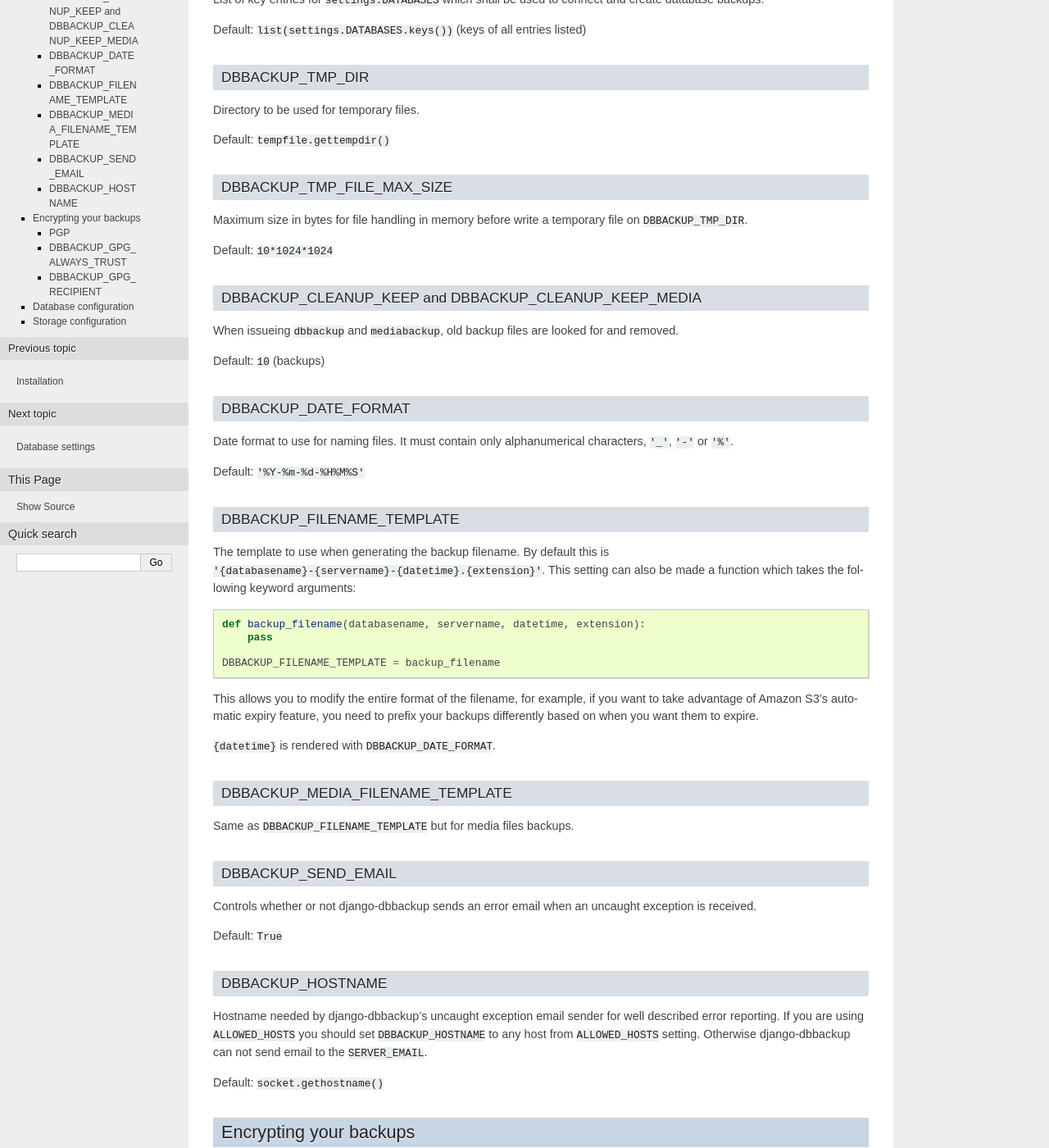
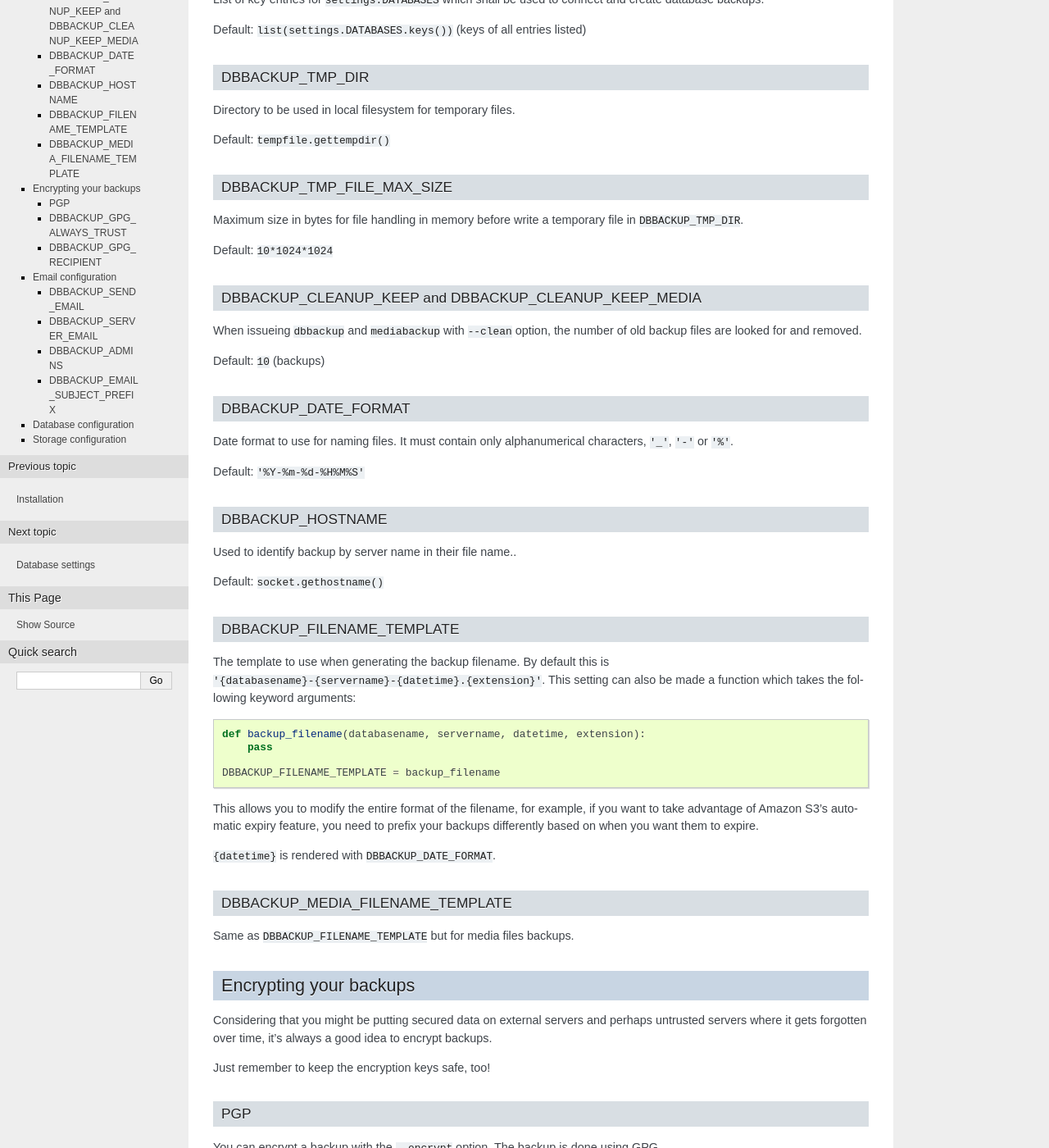
Before and after one commit to jazzband/django-dbbackup, a Sphinx documentation site: the page built from docs/configuration.rst, in a window 1280 px wide and 1400 px high, scrolled down 247 px. Shown: the whole window at 82% size. Built offline with Sphinx 7.4.7, drawn with Linux system fonts in a browser that asks for light colours; some of the changed text lies outside the part shown.

Commit message:
Added docs about email

```diff
--- a/docs/configuration.rst
+++ b/docs/configuration.rst
@@ -15,7 +15,7 @@
 DBBACKUP_TMP_DIR
 ~~~~~~~~~~~~~~~~
 
-Directory to be used for temporary files.
+Directory to be used in local filesystem for temporary files.
 
 Default: ``tempfile.gettempdir()``
 
@@ -23,7 +23,7 @@
 ~~~~~~~~~~~~~~~~~~~~~~~~~~
 
 Maximum size in bytes for file handling in memory before write a temporary
-file on ``DBBACKUP_TMP_DIR``.
+file in ``DBBACKUP_TMP_DIR``.
 
 Default: ``10*1024*1024``
 
@@ -31,8 +31,8 @@
 DBBACKUP_CLEANUP_KEEP and DBBACKUP_CLEANUP_KEEP_MEDIA
 ~~~~~~~~~~~~~~~~~~~~~~~~~~~~~~~~~~~~~~~~~~~~~~~~~~~~~
 
-When issueing ``dbbackup`` and ``mediabackup``, old backup files are
-looked for and removed.
+When issueing ``dbbackup`` and ``mediabackup`` with ``--clean`` option, the
+number of old backup files are looked for and removed.
 
 Default: ``10`` (backups)
 
@@ -43,6 +43,13 @@
 characters, ``'_'``, ``'-'`` or ``'%'``.
 
 Default: ``'%Y-%m-%d-%H%M%S'``
+
+DBBACKUP_HOSTNAME
+~~~~~~~~~~~~~~~~~
+
+Used to identify backup by server name in their file name..
+
+Default: ``socket.gethostname()``
 
 DBBACKUP_FILENAME_TEMPLATE
 ~~~~~~~~~~~~~~~~~~~~~~~~~~
@@ -68,25 +75,6 @@
 ~~~~~~~~~~~~~~~~~~~~~~~~~~~~~~~~
 
 Same as ``DBBACKUP_FILENAME_TEMPLATE`` but for media files backups.
-
-
-DBBACKUP_SEND_EMAIL
-~~~~~~~~~~~~~~~~~~~
-
-Controls whether or not django-dbbackup sends an error email when an uncaught
-exception is received.
-
-Default: ``True``
-
-DBBACKUP_HOSTNAME
-~~~~~~~~~~~~~~~~~
-
-Hostname needed by django-dbbackup's uncaught exception email sender for
-well described error reporting. If you are using ``ALLOWED_HOSTS`` you should
-set ``DBBACKUP_HOSTNAME`` to any host from ``ALLOWED_HOSTS`` setting. Otherwise
-django-dbbackup can not send email to the ``SERVER_EMAIL``.
-
-Default: ``socket.gethostname()``
 
 Encrypting your backups
 -----------------------
@@ -133,6 +121,46 @@
 The name of the key that is used for encryption. This setting is only used
 when making a backup with the ``--encrypt`` or ``--decrypt`` option.
 
+Email configuration
+-------------------
+
+DBBACKUP_SEND_EMAIL
+~~~~~~~~~~~~~~~~~~~
+
+Controls whether or not django-dbbackup sends an error email when an uncaught
+exception is received.
+
+Default: ``True``
+
+DBBACKUP_SERVER_EMAIL
+~~~~~~~~~~~~~~~~~~~~~
+
+The email address that error messages come from, such as those sent to
+``DBBACKUP_ADMINS``.
+
+Default: ``django.conf.settings.SERVER_EMAIL``
+
+DBBACKUP_ADMINS
+~~~~~~~~~~~~~~~
+
+A list of all the people who get code error notifications. When ``DEBUG=False``
+and an operation raises an exception, DBBackup will email these people with the
+full exception information. This should be a tuple of (Full name,
+email address).
+
+Default: ``django.conf.settings.ADMINS``
+
+.. warning::
+    ``DBBACKUP_FAILURE_RECIPIENTS`` was used before and is deprecated
+
+DBBACKUP_EMAIL_SUBJECT_PREFIX
+~~~~~~~~~~~~~~~~~~~~~~~~~~~~~
+
+Subject-line prefix for email messages sent by DBBackup.
+
+Default: ``'[dbbackup] '``
+
+
 Database configuration
 ----------------------
 
```
